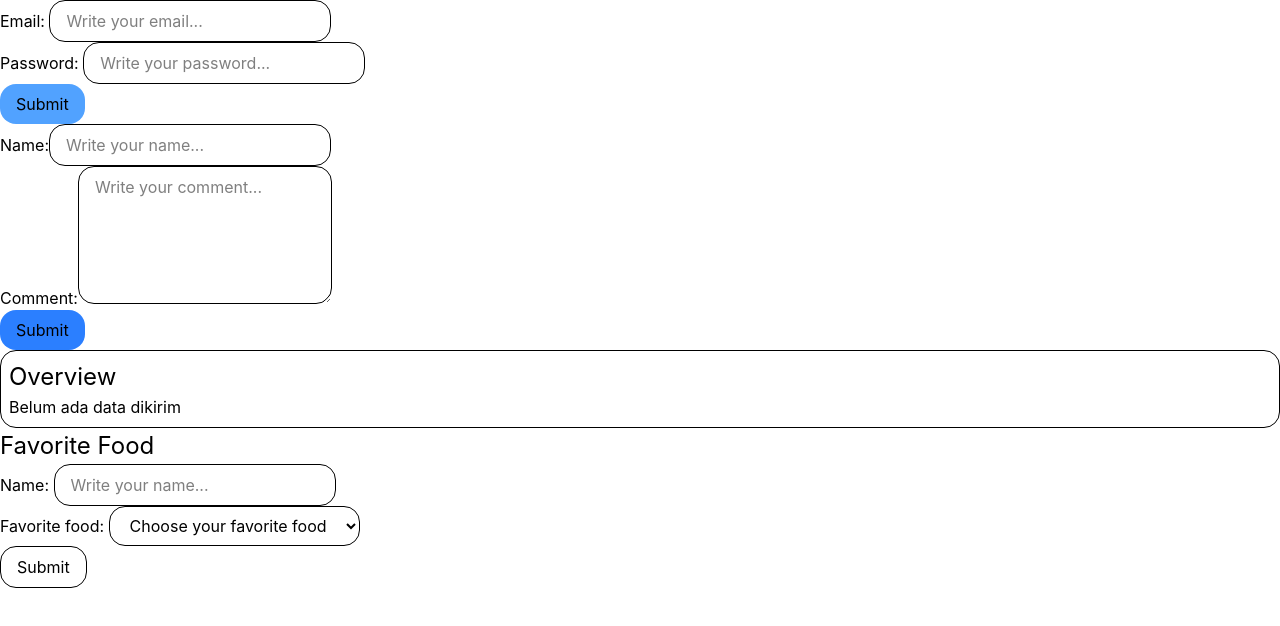
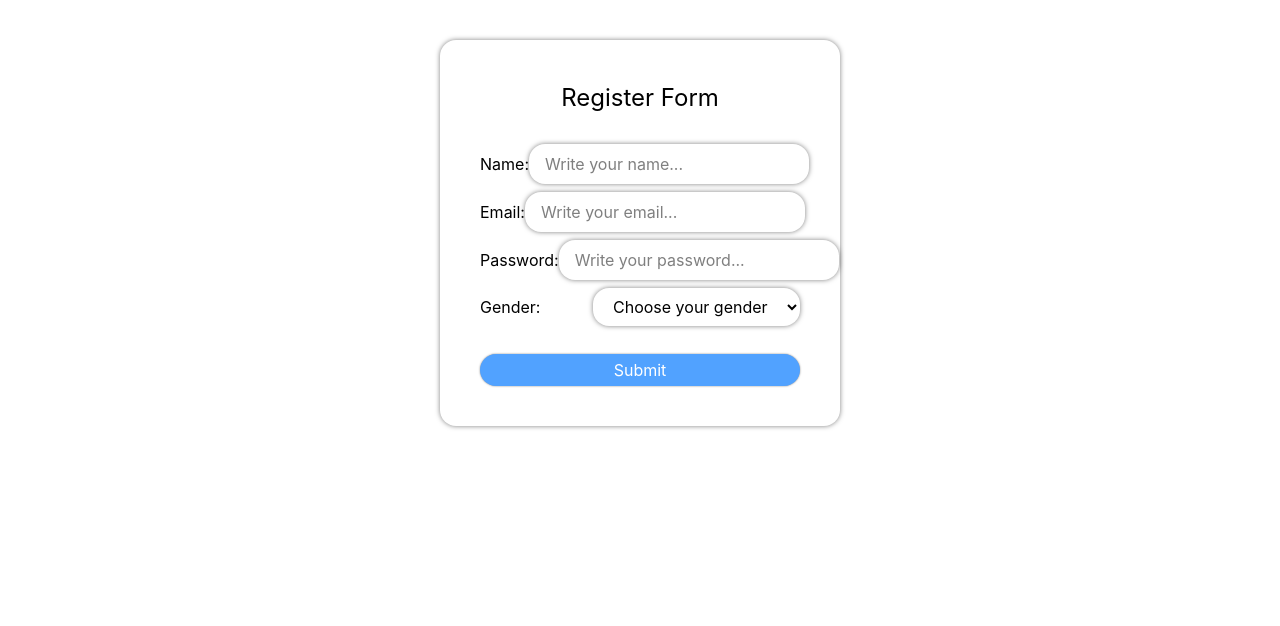
Before and after one commit to Hary300/Practice-React-TypeScript-Phase-2, a React (Vite) app: page / in a window 1280 px wide. Shown: the top 626 px of the page. Built offline with nearby package versions, Linux system fonts and the light colour scheme.

Commit message:
topic 9: Best Practice React Form

```diff
--- a/src/App.tsx
+++ b/src/App.tsx
@@ -1,13 +1,9 @@
-import CommentForm from './components/CommentForm';
-import FavoriteFoodForm from './components/FavoriteFoodForm';
-import LoginForm from './components/LoginForm';
+import RegisterForm from './components/RegisterForm';
 
 function App() {
   return (
     <>
-      <LoginForm />
-      <CommentForm />
-      <FavoriteFoodForm />
+      <RegisterForm />
     </>
   );
 }
--- /dev/null
+++ b/src/components/RegisterForm.tsx
@@ -0,0 +1,127 @@
+import { useState } from 'react';
+
+type Data = {
+  name: string;
+  email: string;
+  password: string;
+  gender: string;
+};
+
+const initialData: Data = {
+  name: '',
+  email: '',
+  password: '',
+  gender: '',
+};
+
+export default function RegisterForm() {
+  const [formData, setFormData] = useState(initialData);
+  const [submittedData, setSubmittedData] = useState<Data | null>(null);
+
+  function handleChange(
+    event: React.ChangeEvent<HTMLInputElement | HTMLSelectElement>
+  ) {
+    const name = event.target.name as keyof Data;
+
+    setFormData((prev) => ({ ...prev, [name]: event.target.value }));
+  }
+
+  function handleSubmit(event: React.FormEvent<HTMLFormElement>) {
+    event.preventDefault();
+
+    setSubmittedData(formData);
+
+    setFormData(initialData);
+  }
+
+  return (
+    <div className='flex flex-col gap-10 justify-center p-10'>
+      <form
+        onSubmit={handleSubmit}
+        className='flex flex-col gap-2 bg-white w-full max-w-100 p-10 rounded-2xl shadow-[0_0_5px_rgba(0,0,0,0.5)] m-auto'
+      >
+        <h2 className='mb-5 text-center'>Register Form</h2>
+
+        <div className='input-container w-full max-w-100 flex flex-col gap-2 m-auto'>
+          {/* name */}
+          <div className='name flex justify-between items-center'>
+            <label htmlFor='name'>Name: </label>
+            <input
+              type='text'
+              name='name'
+              id='name'
+              value={formData.name}
+              onChange={handleChange}
+              placeholder='Write your name...'
+              className='px-4 py-2 rounded-2xl shadow-[0_0_5px_rgba(0,0,0,0.5)]'
+            />
+          </div>
+
+          {/* email */}
+          <div className='email flex justify-between items-center'>
+            <label htmlFor='email'>Email:</label>
+            <input
+              type='email'
+              name='email'
+              id='email'
+              value={formData.email}
+              onChange={handleChange}
+              placeholder='Write your email...'
+              className='px-4 py-2 rounded-2xl  shadow-[0_0_5px_rgba(0,0,0,0.5)]'
+            />
+          </div>
+
+          {/* password */}
+          <div className='password flex justify-between items-center'>
+            <label htmlFor='password'>Password:</label>
+            <input
+              type='password'
+              name='password'
+              id='password'
+              value={formData.password}
+              onChange={handleChange}
+              placeholder='Write your password...'
+              className='px-4 py-2 rounded-2xl shadow-[0_0_5px_rgba(0,0,0,0.5)]'
+            />
+          </div>
+
+          {/* gender */}
+          <div className='gender flex justify-between items-center'>
+            <label htmlFor='gender'>Gender:</label>
+            <select
+              name='gender'
+              id='gender'
+              value={formData.gender}
+              onChange={handleChange}
+              className='px-4 py-2 rounded-2xl shadow-[0_0_5px_rgba(0,0,0,0.5)]'
+            >
+              <option value='' disabled hidden>
+                Choose your gender
+              </option>
+              <option value='Male'>Male</option>
+              <option value='Female'>Female</option>
+            </select>
+          </div>
+
+          {/* button */}
+          <button
+            type='submit'
+            className='mt-5 px-4 py-1 rounded-2xl shadow-[0_0_2px_rgba(0,0,0,0.5)] cursor-pointer transition-shadow duration-300 active:shadow-none bg-blue-400 text-white'
+          >
+            Submit
+          </button>
+        </div>
+      </form>
+
+      {submittedData && (
+        <div className='summary flex flex-col p-10 rounded-2xl shadow-[0_0_2px_rgba(0,0,0,0.5)]'>
+          <h2>Summary</h2>
+          <p>Name: {submittedData.name}</p>
+          <p>Email: {submittedData.email}</p>
+          <p>PassWord: {submittedData.password}</p>
+          <p>Gender: {submittedData.gender}</p>
+        </div>
+      )}
+    </div>
+  );
+}
```
